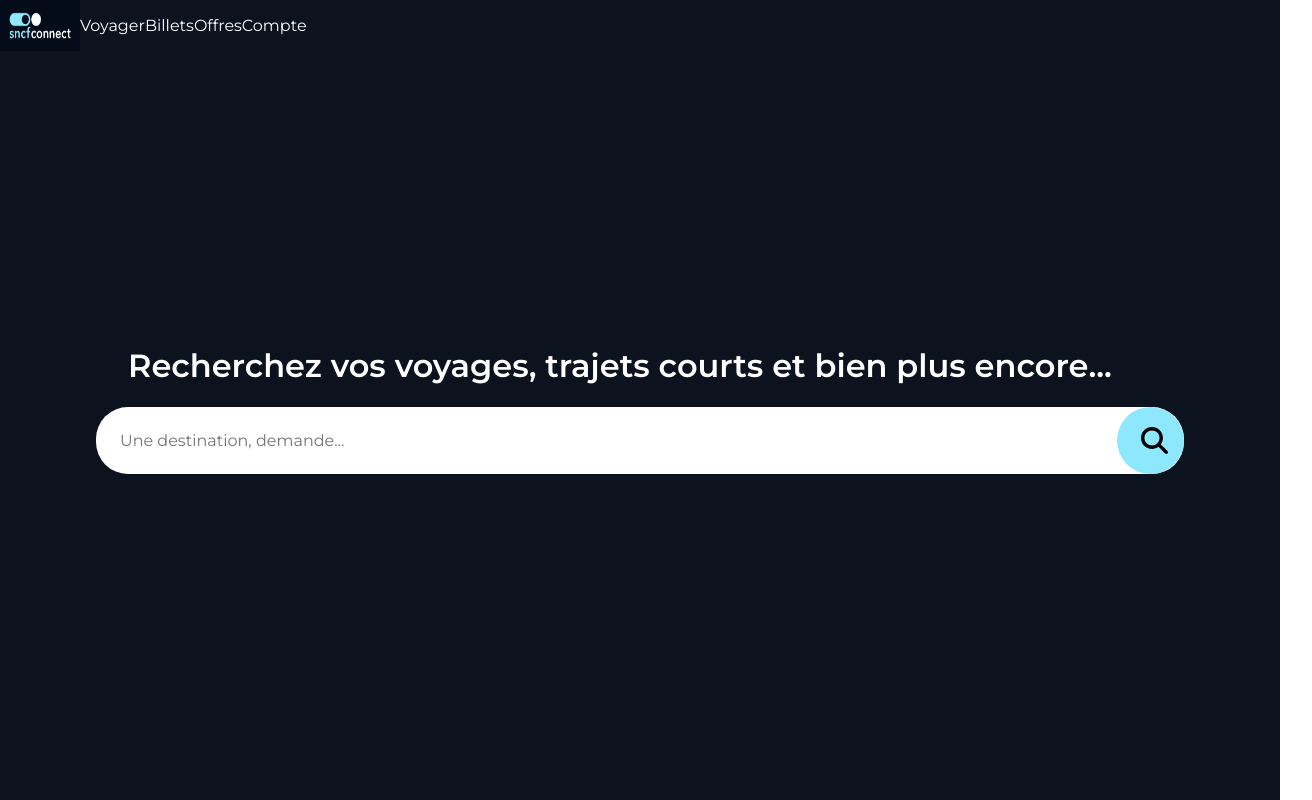
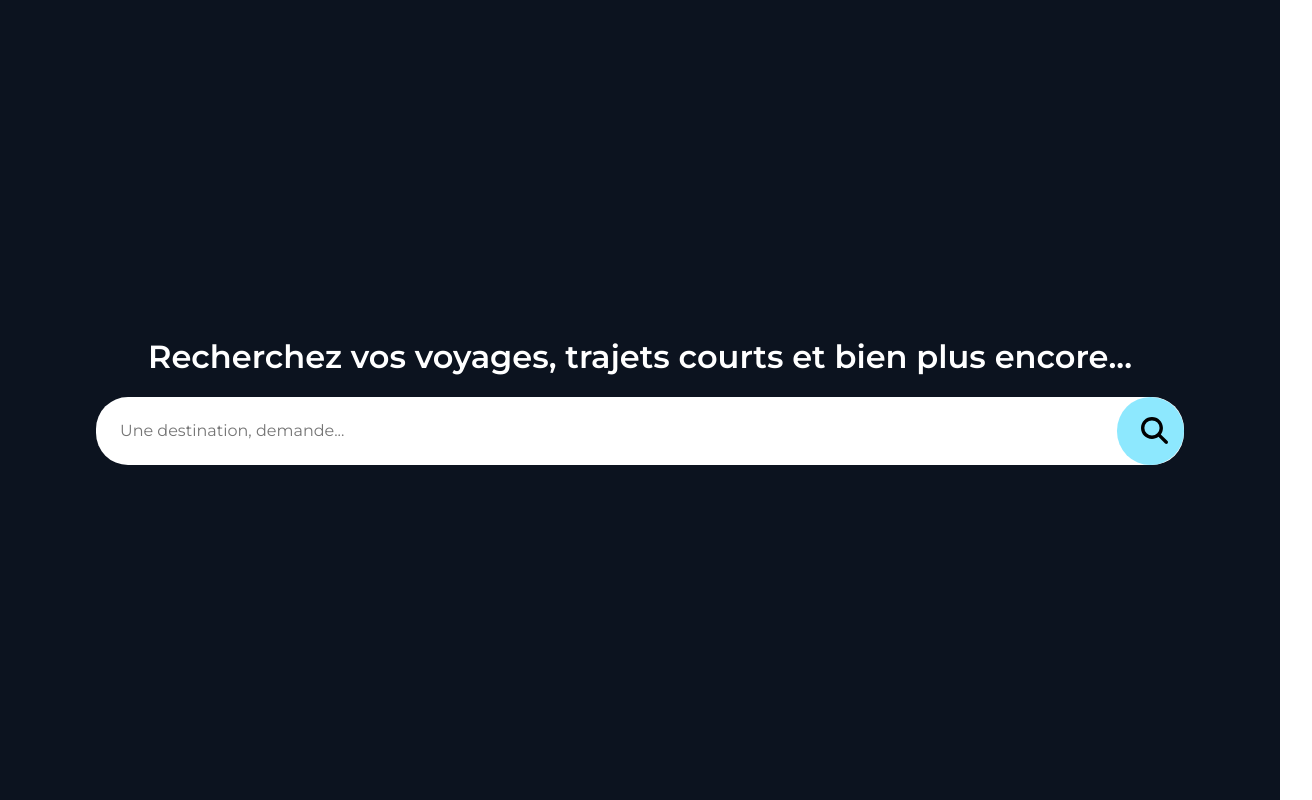
Before and after one commit to CeliaStabile/searchbarfront, a Next.js app: page / in a window 1280 px wide. Shown: the whole page, 1312 px wide, since content can reach past the window. Built offline with nearby package versions, Linux system fonts and the light colour scheme.

Commit message:
searchbar css

```diff
--- a/components/Home.js
+++ b/components/Home.js
@@ -1,7 +1,7 @@
 import styles from '../styles/Home.module.css';
 import Searchbar from './Searchbar';
 import  { useState, useEffect } from 'react';
-import logo from '../public/logo.png';
+
 
 function Home() {
 
@@ -9,15 +9,6 @@ function Home() {
   return (
     <div>
       <main className={styles.main}>
-        <div className={styles.header}>
-        <img className={styles.logo} src='logo.png' alt="Logo" />
-          <div className={styles.headerLinks}>
-          <p>Voyager</p>
-          <p>Billets</p>
-          <p>Offres</p>
-          <p>Compte</p>
-          </div>
-        </div>
         <h1 className={styles.heading}>Recherchez vos voyages, trajets courts et bien plus encore...
         </h1>
        <Searchbar></Searchbar>
--- a/components/Searchbar.js
+++ b/components/Searchbar.js
@@ -2,6 +2,8 @@ import styles from "../styles/Searchbar.module.css";
 import { useState, useEffect, useRef } from "react";
 import { FontAwesomeIcon } from "@fortawesome/react-fontawesome";
 import { faMagnifyingGlass, faHouse } from "@fortawesome/free-solid-svg-icons";
+import debounce from 'lodash/debounce';
+
 
 function Searchbar() {
   const [autoComplete, setAutoComplete] = useState([]);
@@ -11,6 +13,9 @@ function Searchbar() {
   const [formatDest, setFormatDest] = useState("");
   const [chosenDestination, setChosenDestination] = useState("");
   const [popularFrom, setPopularFrom] = useState([]);
+
+
+
 
   //1- au clic sur input, PopularDestination chargé OK
   function handleClickInput() {
@@ -67,6 +72,8 @@ function Searchbar() {
         console.log("autocomplete", autoComplete);
       });
   }
+
+  // const delayedSearch = debounce(recherche, 500);
 
   //fonction pour montrer l'autocomplete au fur et a mesure
   const handleChange = (event) => {
@@ -131,33 +138,36 @@ function Searchbar() {
       <div className={styles.autosuggestContainer}>
         {popularDestination.length > 0 && input === "" && isClicked && (
           <div className={styles.resultContainer}>
-            <div className={styles.city}>
+
               <p className={styles.titles}>Destinations populaires</p>
 
               {popularDestination.map((value, index) => {
                 return (
+                  <div className={styles.city}>
+                  <FontAwesomeIcon
+                      className={styles.houseIcon}
+                      icon={faHouse}
+                    />
                   <div
                     className={styles.resultText}
                     key={index}
                     onClick={() => handleDestinationClick(value.local_name)}
                   >
-                    <FontAwesomeIcon
-                      className={styles.houseIcon}
-                      icon={faHouse}
-                    />
-                        <p>Ville</p>
-                    {value.local_name}
+                        <p className={styles.p}>Ville</p>
+                    <p className={styles.cityName}>{value.local_name.slice(0, value.local_name.indexOf(","))}
+                    <span className={styles.regionName}>({value.local_name.substring(value.local_name.indexOf(",") + 2)})</span></p>
                   </div>
-                );
+                  </div>
+                  );
               })}
-            </div>
+
           </div>
         )}
 
         {input !== "" && autoComplete.length > 0 && (
           <div className={styles.resultContainer}>
             {autoComplete.map((suggestion, index) => (
-              <div className={styles.result}>
+              <div className={styles.city}>
                 <FontAwesomeIcon className={styles.houseIcon} icon={faHouse} />
                 <div className={styles.resultText}>
                 <div
@@ -166,8 +176,10 @@ function Searchbar() {
                     handleDestinationClick(suggestion.local_name);
                   }}
                 >
-                  <p>Ville</p>
-                  {suggestion.local_name}
+                  <p className={styles.p}>Ville</p>
+                  <p className={styles.cityName}>{suggestion.local_name.slice(0, suggestion.local_name.indexOf(","))}
+                    <span className={styles.regionName}>({suggestion.local_name.substring(suggestion.local_name.indexOf(",") + 2)})</span></p>
+
                 </div>
                 </div>
               </div>
@@ -181,12 +193,13 @@ function Searchbar() {
               Destinations populaires depuis {chosenDestination}
             </p>
             {popularFrom.map((suggestion, index) => (
-              <div className={styles.result}>
+              <div className={styles.finalCity}>
                 <FontAwesomeIcon className={styles.houseIcon} icon={faHouse} />
-                <p>Ville</p>
-                <div className={styles.resultText} key={index}>
-                  {" "}
-                  {suggestion.local_name}
+                <div className={styles.resultText}>
+                <p className={styles.p}>Ville</p>
+                <p className={styles.cityName}>{suggestion.local_name.slice(0, suggestion.local_name.indexOf(","))}
+                    <span className={styles.regionName}>({suggestion.local_name.substring(suggestion.local_name.indexOf(",") + 2)})</span></p>
+
                 </div>
               </div>
             ))}
--- a/package.json
+++ b/package.json
@@ -13,6 +13,7 @@
     "@fortawesome/free-regular-svg-icons": "^6.4.0",
     "@fortawesome/free-solid-svg-icons": "^6.4.0",
     "@fortawesome/react-fontawesome": "^0.2.0",
+    "lodash": "^4.17.21",
     "next": "12.1.6",
     "react": "18.1.0",
     "react-dom": "18.1.0"
--- a/styles/Home.module.css
+++ b/styles/Home.module.css
@@ -11,31 +11,5 @@
 .heading {
   color: white;
   width: 80vw;
+  text-align: center;
 }
-
-@media (min-width: 48.0625em) and (max-width: 48.0625em) {
-  .heading {
-    font-size: 2.125rem;
-    line-height: 2.75rem;
-  }
-}
-
-.header {
-position: absolute;
-top: 0;
-left: 0;
-right: -2rem;
-bottom: 0;
-z-index: 1;
-color: white;
-display: flex;
-max-height: fit-content;
-}
-
-.headerLinks{
-  display: flex;
-}
-
-.logo{
-  width: 5rem;
-}
--- a/styles/Searchbar.module.css
+++ b/styles/Searchbar.module.css
@@ -23,7 +23,7 @@
     z-index: 1;
     top: 0;
     right: 0;
-    height: 4.2rem;
+    min-height: 4.2rem;
     border-radius: 50%;
     background-color: #8de8fe;
     line-height: 1px;
@@ -43,25 +43,66 @@
     background-color: white;
     border-radius: 1rem;
     margin-top: 1px;
-    padding: 0 2rem;
+    overflow-y: scroll;
+    max-height: 500px;
+    margin: 10px;
 }
 
-.result{
-    display: flex;
-    padding: 1rem;
-}
 
 .houseIcon{
-    padding: 2px;
+    margin-right: 14px;
 }
 
 
 .titles{
-    padding-top: 1rem;
     font-family: 'Montserrat', sans-serif;
+    color: gray;
+    font-size: 15px;
+    padding-left: 12px;
 }
 
 .resultContainer{
     display: flex;
     flex-direction: column;
+    margin: 10px 0;
 }
+
+.city{
+    display : flex;
+    flex-direction: row;
+    align-items: center;
+    padding: 1rem;
+}
+
+.city:hover{
+    background-color: #F2F1F1;
+    cursor: pointer;
+}
+
+.resultText{
+    font-size: small;
+}
+
+.p{
+margin :1px;
+color: gray;
+}
+
+
+.cityName{
+    font-weight: bold;
+    margin:0;
+}
+
+.regionName{
+    margin: 6px;
+    font-weight: lighter;
+    color: gray;
+}
+
+.finalCity{
+    display : flex;
+    flex-direction: row;
+    align-items: center;
+    padding: 1rem;
+}
```
Also changed, not shown: public/logo.png (deleted), 1 other file (tests, documents, lock files or other folders).
